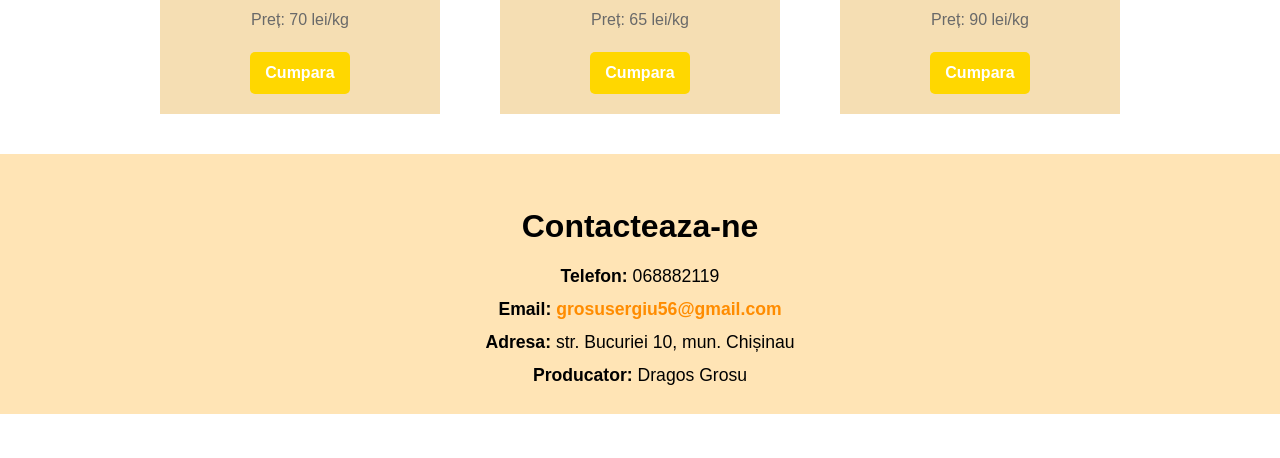
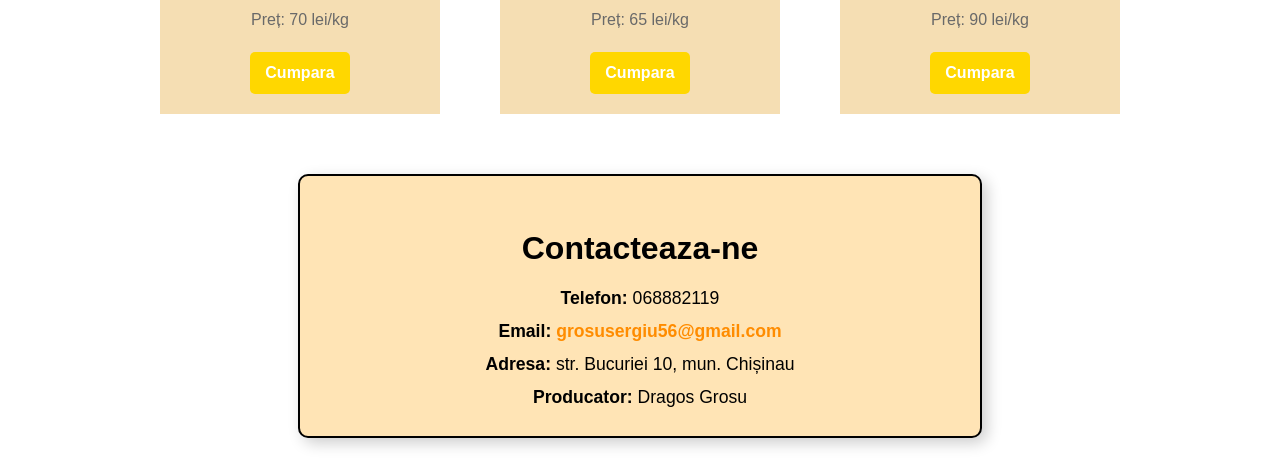
Before and after one commit to GrosuSergiu/Landing-Page, a plain HTML site: page index.html in a window 1280 px wide. Shown: the part 1237-1695 px from the top of the page. Before the commit the page ends 1651 px from the top, so only its background shows below. Drawn offline with Linux system fonts and the light colour scheme.

Commit message:
Am adaugat schimbari la sectiunea contacte

```diff
--- a/style.css
+++ b/style.css
@@ -224,3 +224,14 @@ body {
         width: 100%;
     }
 }
+
+.contact {
+    background-color: moccasin;
+    padding: 20px;
+    text-align: center;
+    border: 2px solid black;
+    width: 50%;
+    margin: 20px auto;
+    border-radius: 10px;
+    box-shadow: 5px 5px 15px rgba(0, 0, 0, 0.2);
+}
```
